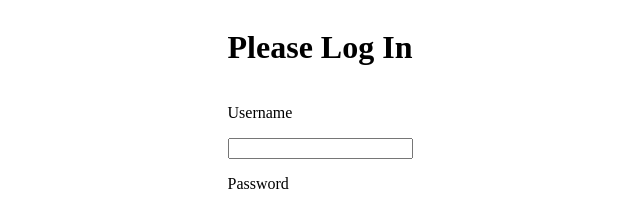
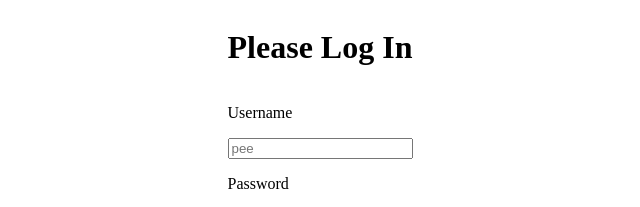
Before and after one commit to Recursionists/recursion-visualizer, a React app: page /login in a window 1280 px wide. Shown: the top 207 px of the page, without its empty margins (320-960 px from the left). Built offline with nearby package versions, Linux system fonts and the light colour scheme.

Commit message:
login form connection

```diff
--- a/client/App.jsx
+++ b/client/App.jsx
@@ -28,7 +28,7 @@ class App extends Component {
     this.state = {
       loggedIn: false,
       showLinks: true,
-      functionText: ''
+      functionText: '',
     }
     this.changeState = this.changeState.bind(this);
   }
--- a/client/Login.jsx
+++ b/client/Login.jsx
@@ -3,7 +3,13 @@ import React, { Component } from 'react';
 class Login extends Component {
   constructor(props) {
     super(props);
+    this.state = {
+      usernameSubmit: '',
+      passwordSubmit: '',
+    }
     this.handleSubmit = this.handleSubmit.bind(this);
+    this.formChange = this.formChange.bind(this)
+
   }
 
   // async loginUser(credentials) {
@@ -20,7 +26,7 @@ class Login extends Component {
 
   handleSubmit (e) {
     // hit database
-
+    console.log(e)
     // set auth state
 
     // if approved redirect to MainContainer
@@ -43,6 +49,12 @@ class Login extends Component {
     console.log('props--------', this.props)
   }
 
+  formChange(e){
+    console.log("e: ", e)
+    console.log("e.value", e.target.value)
+    this.setState({usernameSubmit: e.target.value})
+  }
+
 
 
   render() {
@@ -53,11 +65,11 @@ class Login extends Component {
       <form onSubmit={ this.handleSubmit }>
       <label>
       <p>Username</p>
-      <input type="text" />
+      <input type="text" placeholder="pee" onChange={e=>{this.formChange(e)}}/>
       </label>
       <label>
       <p>Password</p>
-      <input type="password" />
+      <input type="password" onChange={e=>{this.formChange(e)}}/>
       </label>
       <div>
       <button type="submit">Submit</button>
```
